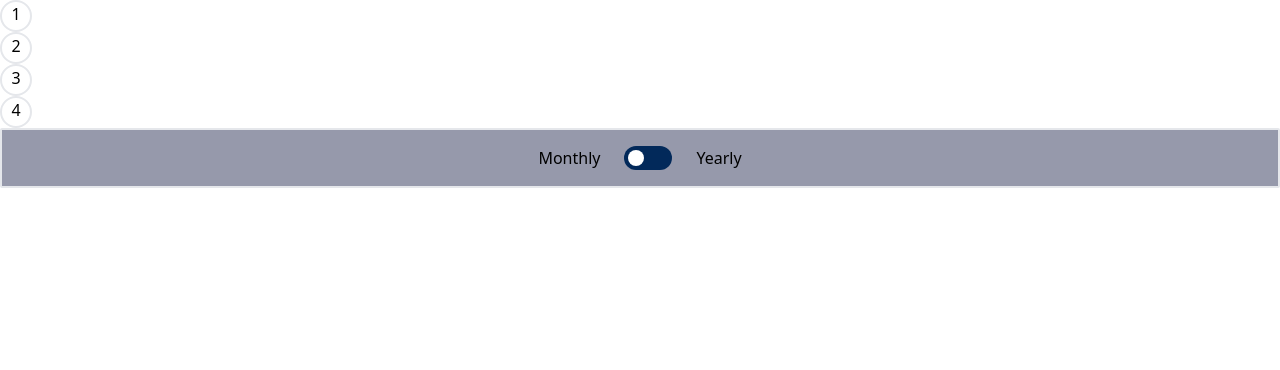
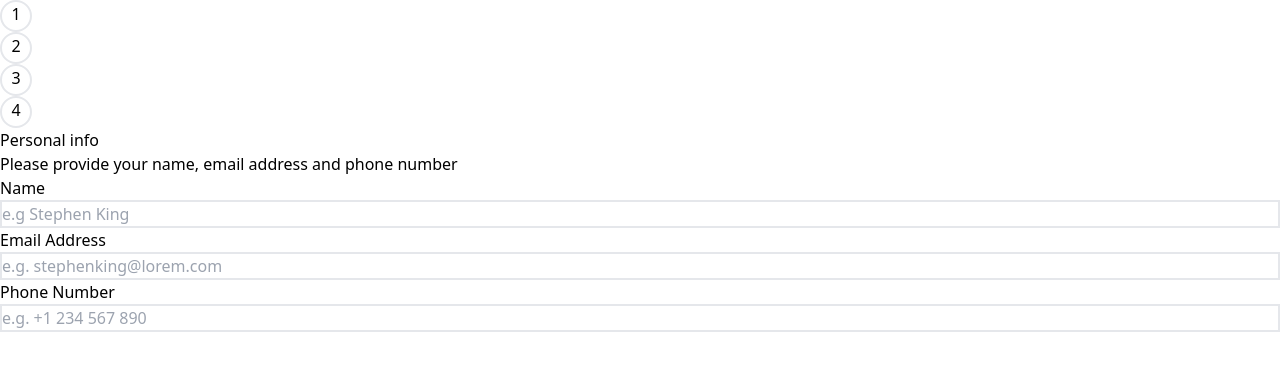
Before and after one commit to Ceejay-777/multi-step-form, a React (Vite) app: page / in a window 1280 px wide. Shown: the top 370 px of the page. Built offline with nearby package versions, Linux system fonts and the light colour scheme.

Commit message:
Period toggle

```diff
--- a/src/Pages/Page1.jsx
+++ b/src/Pages/Page1.jsx
@@ -1,10 +1,57 @@
-import React from "react";
+import React, { useState } from "react";
 import PeriodSwitch from "../components/PeriodSwitch";
 
 const Page1 = () => {
+  const [namefield, setNamefield] = useState({ value: "", isError: false });
+  const [emailfield, setEmailfield] = useState({ value: "", isError: false });
+  const [phonefield, setPhonefield] = useState({ value: "", isError: false });
+
+  const handleInputChange = (event) => {
+    event.preventDefault();
+  };
   return (
     <div>
-      <PeriodSwitch />
+      <h1>Personal info</h1>
+      <p>Please provide your name, email address and phone number</p>
+
+      <div>
+        <label htmlFor="name">Name</label>
+        <br />
+        <input
+          type="text"
+          name="name"
+          id="name"
+          placeholder="e.g Stephen King"
+          className="w-full border-2"
+          value={namefield.value}
+        />
+      </div>
+
+      <div>
+        <label htmlFor="email">Email Address</label>
+        <br />
+        <input
+          type="email"
+          name="email"
+          id="email"
+          placeholder="e.g. stephenking@lorem.com"
+          className="w-full border-2"
+          value={emailfield.value}
+        />
+      </div>
+
+      <div>
+        <label htmlFor="name">Phone Number</label>
+        <br />
+        <input
+          type="tel"
+          name="phone"
+          id="phone"
+          placeholder="e.g. +1 234 567 890"
+          className="w-full border-2"
+          value={phonefield.value}
+        />
+      </div>
     </div>
   );
 };
```
